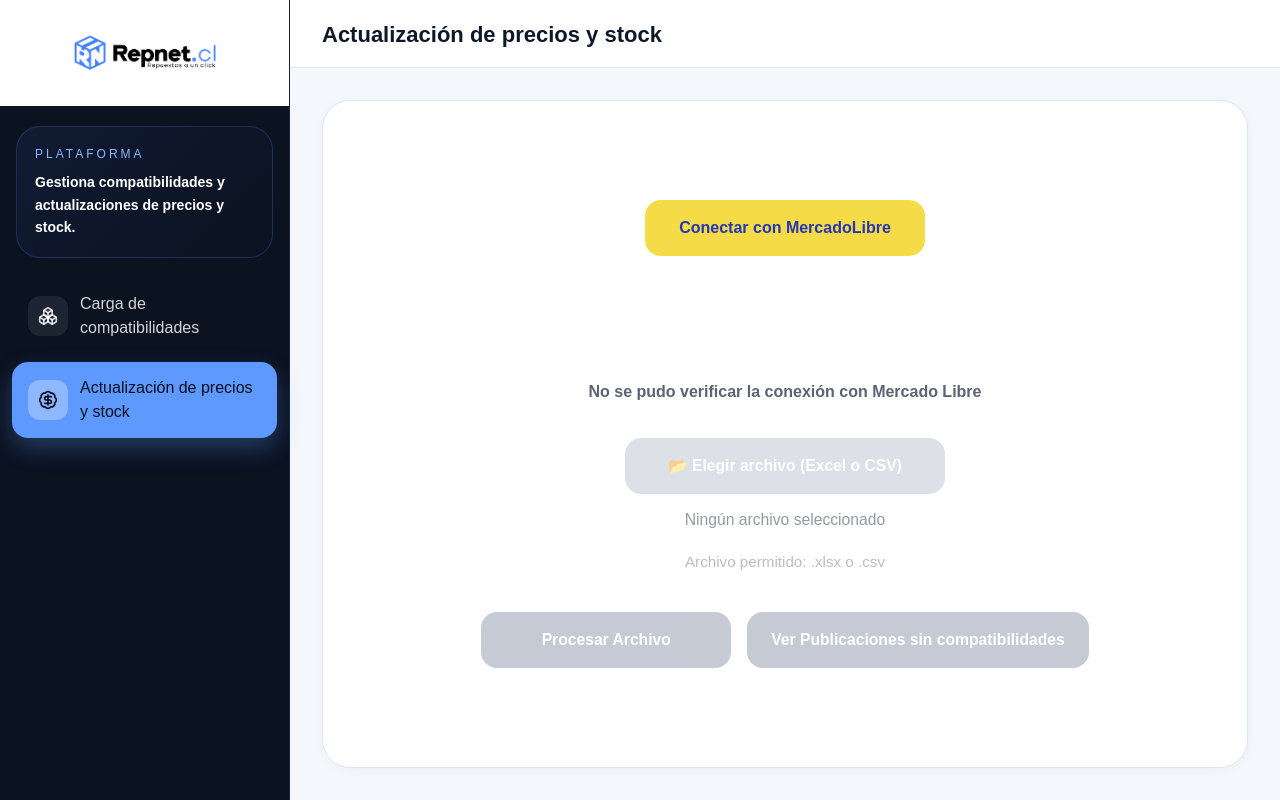
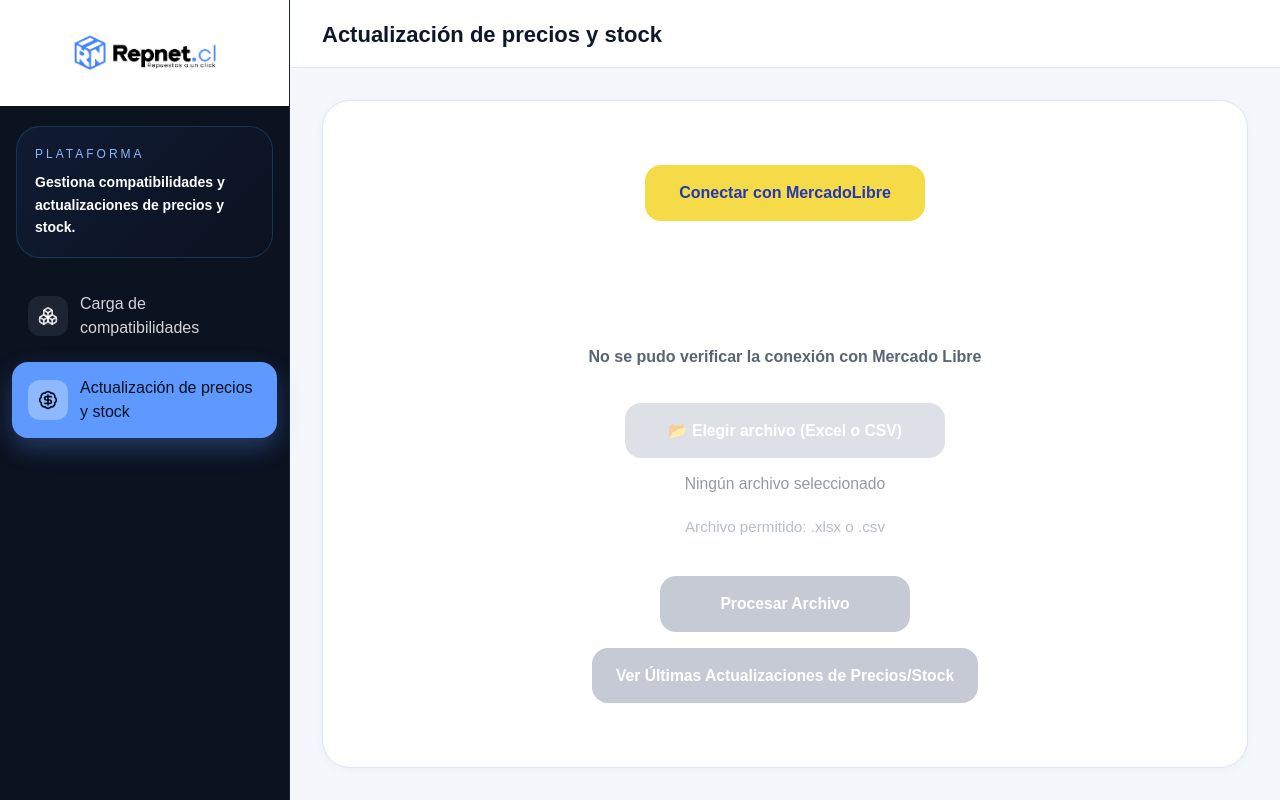
Before and after one commit to RodrigoArayaMunoz/CargaCompatibilidadesREPNET, a React (Vite) app: page /precios-stock in a window 1280 px wide. Built offline with nearby package versions, Linux system fonts and the light colour scheme; no server answers.

Commit message:
cambiar titulo de botón

```diff
--- a/src/frontend/pages/PriceStocksUploads.jsx
+++ b/src/frontend/pages/PriceStocksUploads.jsx
@@ -439,7 +439,7 @@
                   onClick={handleViewPublicationsWithoutCompatibilities}
                   disabled={!mlVerified || checkingConnection || loadingProcess || loadingResult}
                 >
-                  Ver Publicaciones sin compatibilidades
+                  Ver Últimas Actualizaciones de Precios/Stock
                 </button>
               </div>
 
```
